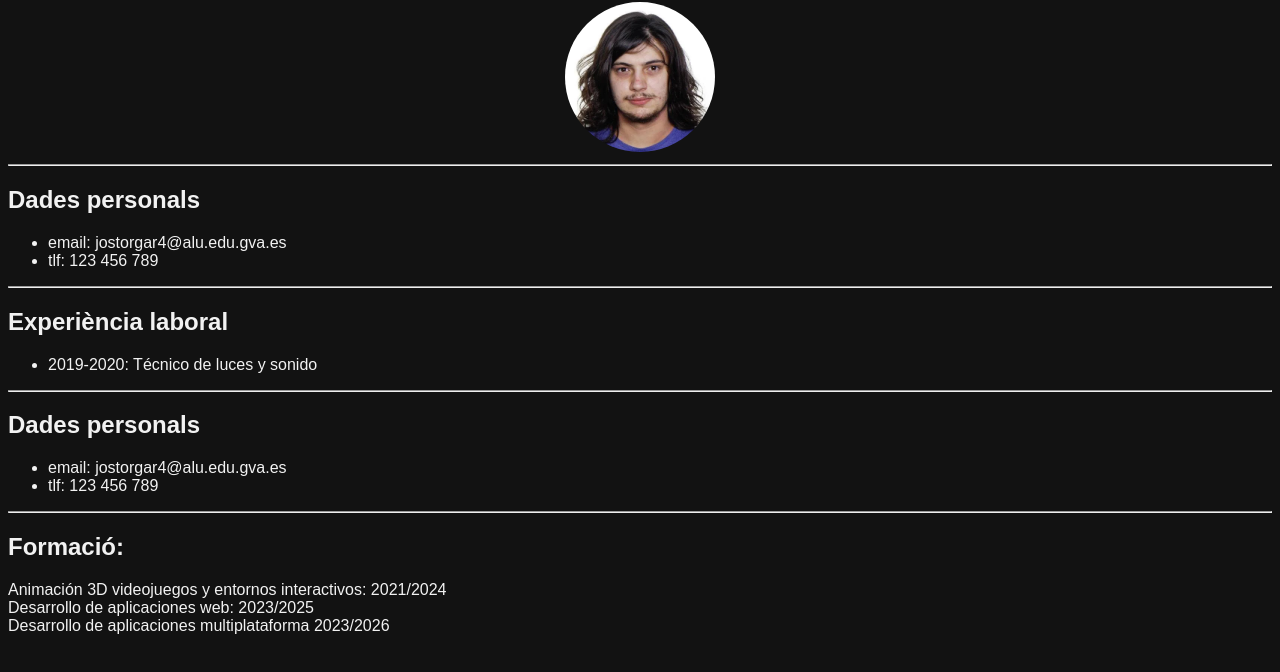
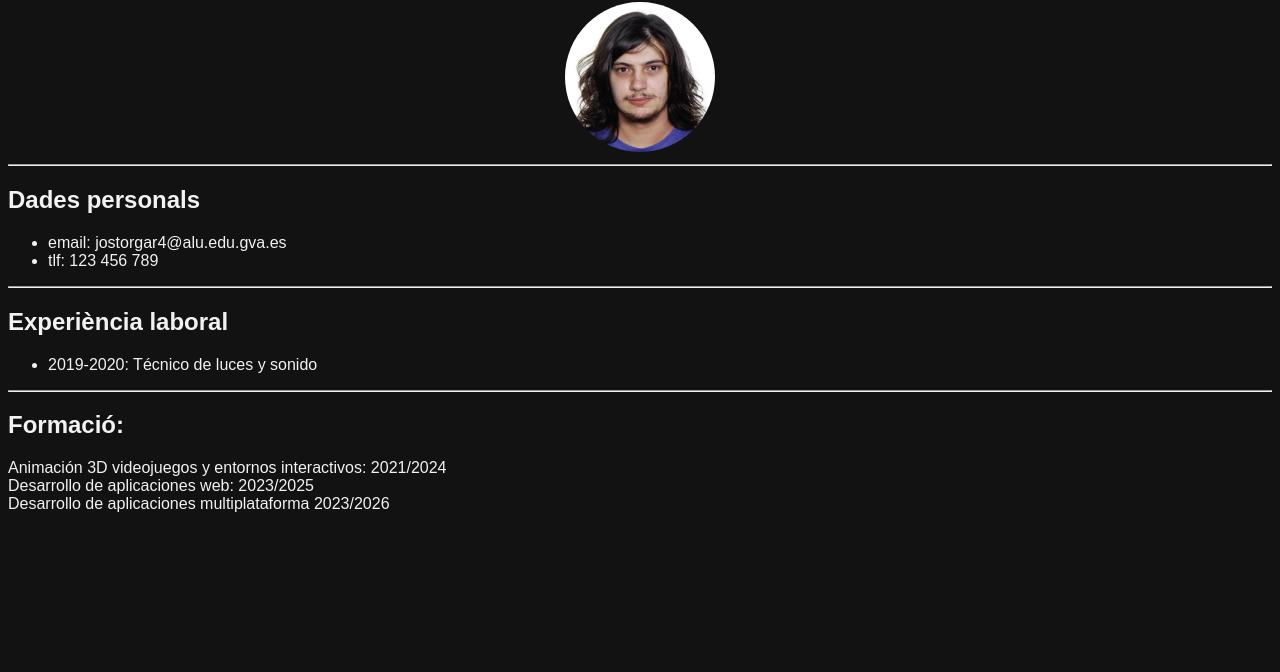
Before and after one commit to jtormog/PracticaFormats.github.io, a plain HTML site: page Curriculum/Curriculum.html in a window 1280 px wide. Shown: the part 78-750 px from the top of the page. Drawn offline with Linux system fonts and the light colour scheme.

Commit message:
Update Curriculum.html

```diff
--- a/Curriculum/Curriculum.html
+++ b/Curriculum/Curriculum.html
@@ -21,12 +21,6 @@
     <li>2019-2020: Técnico de luces y sonido</li>
 </ul>
 <hr>
-<h2>Dades personals</h2>
-<ul>
-    <li>email: jostorgar4@alu.edu.gva.es</li>
-    <li>tlf: 123 456 789</li>
-</ul>
-<hr>
 <h2>Formació:</h2>
 <p>Animación 3D videojuegos y entornos interactivos: 2021/2024<br>Desarrollo de aplicaciones web: 2023/2025<br>Desarrollo de aplicaciones multiplataforma 2023/2026</p>
 </body>
```
